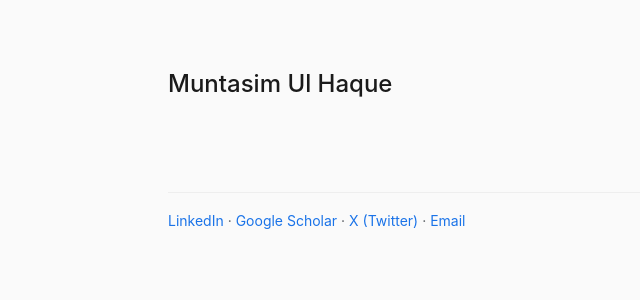
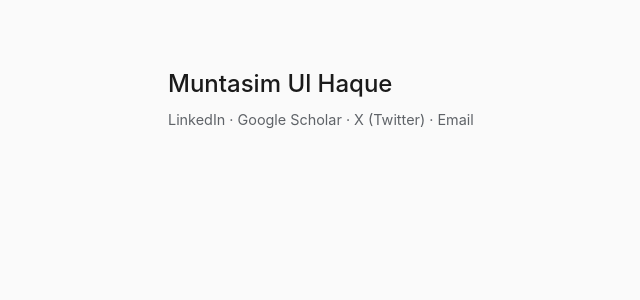
Before and after one commit to muntasimulhaque/muntasimulhaque.github.io, a Jekyll site: the page built from education.md, in a window 1280 px wide. Shown: the top 300 px of the page, without its empty margins (136-776 px from the left). Built offline with Jekyll 4.4.1, drawn with Linux system fonts in a browser that asks for light colours; our own code applies the rules of GitHub Pages for plain Markdown files.

Commit message:
to the top

```diff
--- a/_layouts/default.html
+++ b/_layouts/default.html
@@ -5,6 +5,11 @@
   <meta name="viewport" content="width=device-width, initial-scale=1.0">
   <title>{{ page.title }}</title>
   <meta name="description" content="{{ page.description | default: site.description | escape }}">
+
+  <link rel="preconnect" href="https://fonts.googleapis.com">
+  <link rel="preconnect" href="https://fonts.gstatic.com" crossorigin>
+  <link href="https://fonts.googleapis.com/css2?family=Lora:ital,wght@0,400..700;1,400..700&display=swap" rel="stylesheet">
+
   <link rel="stylesheet" href="{{ '/assets/css/style.css' | relative_url }}">
   {% seo title=false %}
   <link rel="preload" href="{{ '/assets/css/style.css' | relative_url }}" as="style">
@@ -12,19 +17,17 @@
 <body class="layout-{{ page.layout | default: 'page' }}">
   <div class="site-header">
     <a href="/" class="site-title">Muntasim Ul Haque</a>
+    <div class="site-social-links">
+      {% for link in site.social %}
+        <a href="{{ link.url }}" target="_blank" rel="noopener noreferrer">{{ link.title }}</a>
+        {% unless forloop.last %} · {% endunless %}
+      {% endfor %}
+    </div>
   </div>
 
   <main>
     {{ content }}
   </main>
 
-  <footer>
-    <p>
-      {% for link in site.social %}
-        <a href="{{ link.url }}" target="_blank" rel="noopener noreferrer">{{ link.title }}</a>
-        {% unless forloop.last %} · {% endunless %}
-      {% endfor %}
-    </p>
-  </footer>
 </body>
 </html>
--- a/assets/css/style.css
+++ b/assets/css/style.css
@@ -41,21 +41,37 @@ body {
     minmax(0, var(--content-width))
     minmax(var(--grid-padding), 1fr);
   margin: 0;
-  padding: var(--vertical-spacing) 0 calc(var(--vertical-spacing) + 1rem);
+  padding: var(--vertical-spacing) 0;
 }
 
 .site-header {
   grid-column: 2;
-  margin-bottom: 2.0rem;
+  margin-bottom: 3rem;
 }
 
 .site-header .site-title {
   display: block;
   font-size: 1.5rem;
   font-weight: 500;
-  margin-bottom: 0.5rem;
+  margin-bottom: 0.25rem;
   color: var(--color-text);
   text-decoration: none;
+}
+
+.site-social-links {
+  font-size: 0.9rem;
+  color: var(--color-muted);
+}
+
+.site-social-links a {
+  color: var(--color-muted);
+  text-decoration: none;
+  transition: color var(--transition-speed) ease;
+}
+
+.site-social-links a:hover {
+  color: var(--color-link);
+  text-decoration: underline;
 }
 
 main {
@@ -106,19 +122,6 @@ main {
 
 .back-to-blog a:hover {
   text-decoration: underline;
-}
-
-footer {
-  grid-column: 2;
-  margin-top: 3rem;
-  font-size: 0.875rem;
-  color: var(--color-muted);
-  border-top: 1px solid var(--color-border);
-  padding-top: 1rem;
-}
-
-footer a:hover {
-  opacity: 0.8;
 }
 
 h2 {
```
